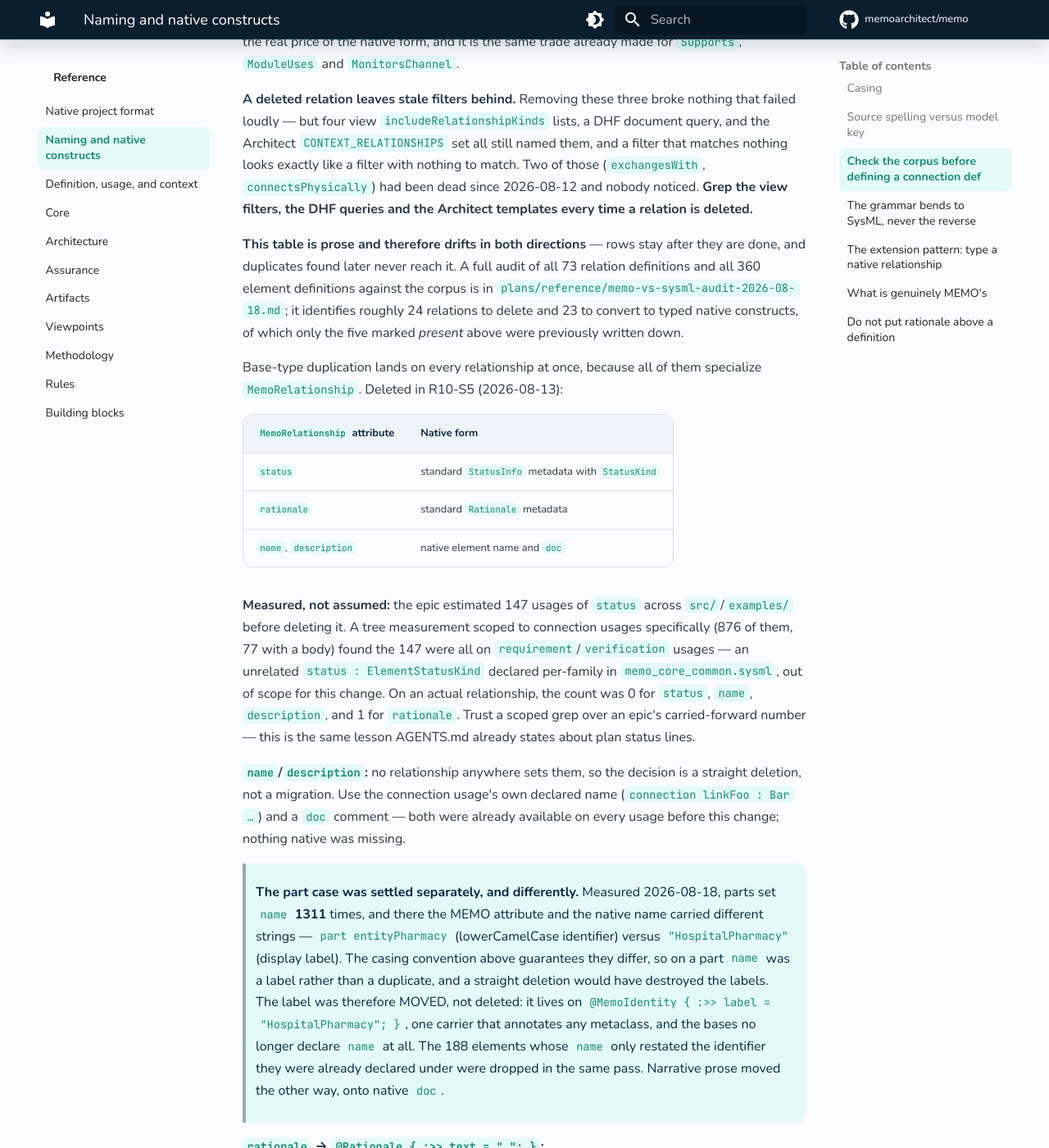
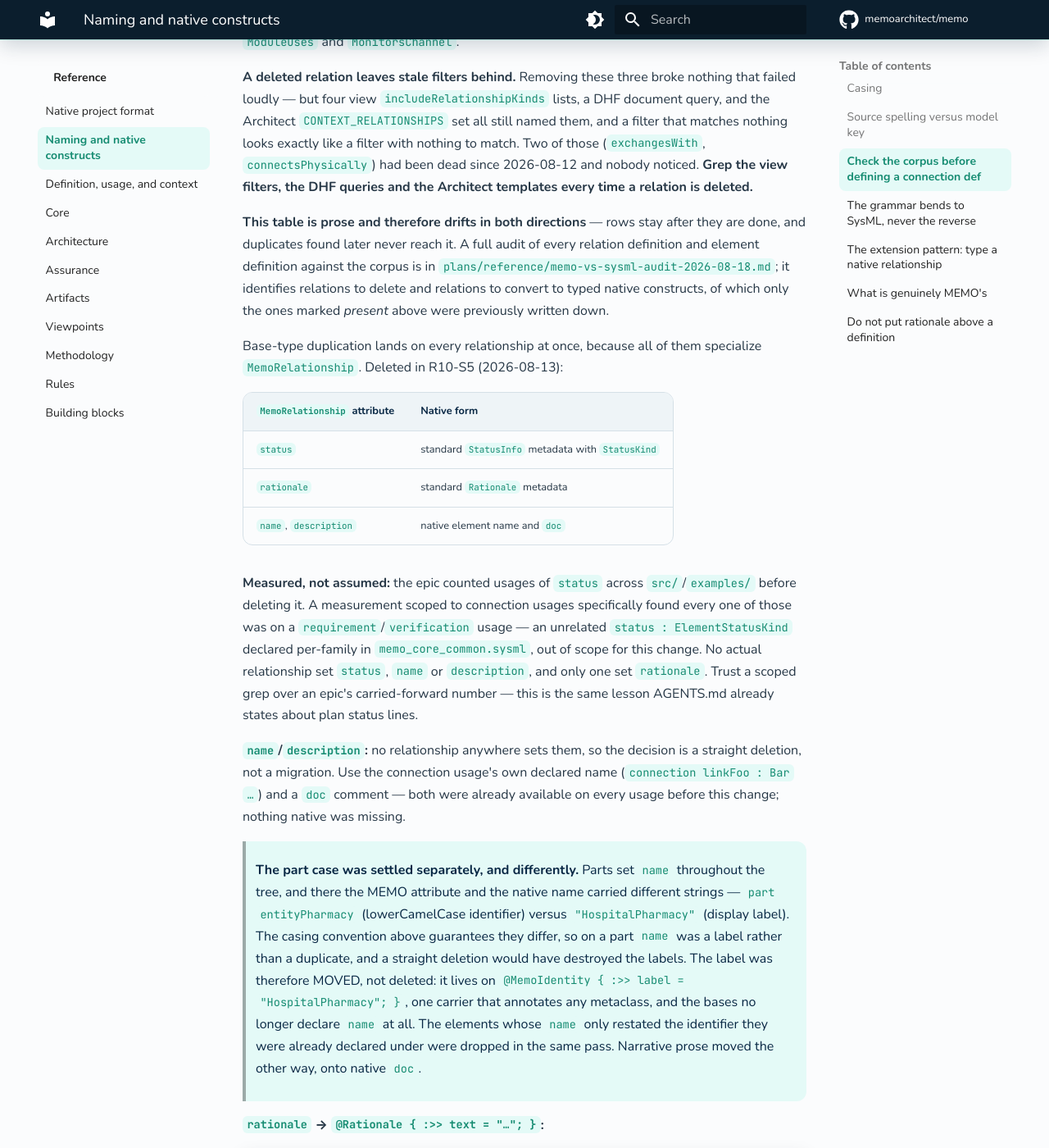
Before and after one commit to memoarchitect/memo, an MkDocs documentation site: the page built from docs/reference/naming-and-native-constructs.md, in a window 1280 px wide and 1400 px high, scrolled down 3214 px. Shown: the whole window at 82% size. Built offline with MkDocs 1.6.1 and Material for MkDocs 9.7.7, drawn with Linux system fonts in a browser that asks for light colours; comment, search, counter and statistics services are not loaded; some of the changed text lies outside the part shown.

Commit message:
docs(reference): drop the remaining tree-size counts
Counts of usages, definitions and elements go stale with every edit to the
tree; the reference states the finding, not the tally.

Co-Authored-By: Claude Opus 5.5 <noreply@anthropic.com>

```diff
--- a/docs/reference/naming-and-native-constructs.md
+++ b/docs/reference/naming-and-native-constructs.md
@@ -21,9 +21,8 @@ kind of name; there are no accepted variants.
 | Usages and features | `lowerCamelCase` | `fuelTankPort`, `takePicture` |
 | Keywords | `lowercase` | `flow`, `bind`, `connect` |
 
-**No `snake_case`.** The tree was measured on 2026-08-12: 859 PascalCase
-definitions against 2 exceptions, and 398 lowerCamelCase usages against 26
-`snake_case` names — and those 26 are variant suffixes such as `driver_a`, a
+**No `snake_case`.** The tree follows the convention almost without exception;
+the few `snake_case` names left are variant suffixes such as `driver_a`, a
 disambiguating tag on a single element, not a naming convention. Do not add to
 them.
 
@@ -65,7 +64,7 @@ case it must not exist.
 The audit below was measured on 2026-08-12 against that corpus and **re-measured
 2026-08-18**. Each MEMO construct in the left column duplicates the native form
 on its right. The status column is the point: without it the table read as a
-backlog long after most of it had been done, and 12 of the 17 rows were stale.
+backlog long after most of it had been done, and most of its rows were stale.
 
 | MEMO construct | Native form | Status (2026-08-18) |
 |---|---|---|
@@ -111,11 +110,11 @@ dead since 2026-08-12 and nobody noticed. **Grep the view filters, the DHF
 queries and the Architect templates every time a relation is deleted.**
 
 **This table is prose and therefore drifts in both directions** — rows stay after
-they are done, and duplicates found later never reach it. A full audit of all 73
-relation definitions and all 360 element definitions against the corpus is in
-`plans/reference/memo-vs-sysml-audit-2026-08-18.md`; it identifies roughly 24
-relations to delete and 23 to convert to typed native constructs, of which only
-the five marked *present* above were previously written down.
+they are done, and duplicates found later never reach it. A full audit of every
+relation definition and element definition against the corpus is in
+`plans/reference/memo-vs-sysml-audit-2026-08-18.md`; it identifies relations to
+delete and relations to convert to typed native constructs, of which only the
+ones marked *present* above were previously written down.
 
 Base-type duplication lands on every relationship at once, because all of them
 specialize `MemoRelationship`. Deleted in R10-S5 (2026-08-13):
@@ -126,13 +125,12 @@ specialize `MemoRelationship`. Deleted in R10-S5 (2026-08-13):
 | `rationale` | standard `Rationale` metadata |
 | `name`, `description` | native element name and `doc` |
 
-**Measured, not assumed:** the epic estimated 147 usages of `status` across
-`src/`/`examples/` before deleting it. A tree measurement scoped to connection
-usages specifically (876 of them, 77 with a body) found the 147 were all on
-`requirement`/`verification` usages — an unrelated `status : ElementStatusKind`
-declared per-family in `memo_core_common.sysml`, out of scope for this change.
-On an actual relationship, the count was 0 for `status`, `name`, `description`,
-and 1 for `rationale`. Trust a scoped grep over an epic's carried-forward
+**Measured, not assumed:** the epic counted usages of `status` across
+`src/`/`examples/` before deleting it. A measurement scoped to connection usages
+specifically found every one of those was on a `requirement`/`verification`
+usage — an unrelated `status : ElementStatusKind` declared per-family in
+`memo_core_common.sysml`, out of scope for this change. No actual relationship
+set `status`, `name` or `description`, and only one set `rationale`. Trust a scoped grep over an epic's carried-forward
 number — this is the same lesson AGENTS.md already states about plan status
 lines.
 
@@ -142,16 +140,16 @@ declared name (`connection linkFoo : Bar …`) and a `doc` comment — both were
 already available on every usage before this change; nothing native was
 missing.
 
-> **The part case was settled separately, and differently.** Measured
-> 2026-08-18, parts set `name` **1311** times, and there the MEMO attribute and
-> the native name carried different strings — `part entityPharmacy`
+> **The part case was settled separately, and differently.** Parts set `name`
+> throughout the tree, and there the MEMO attribute and the native name carried
+> different strings — `part entityPharmacy`
 > (lowerCamelCase identifier) versus `"HospitalPharmacy"` (display label). The
 > casing convention above guarantees they differ, so on a part `name` was a
 > label rather than a duplicate, and a straight deletion would have destroyed
 > the labels. The label was therefore MOVED, not deleted: it lives on
 > `@MemoIdentity { :>> label = "HospitalPharmacy"; }`, one carrier that
 > annotates any metaclass, and the bases no longer declare `name` at all. The
-> 188 elements whose `name` only restated the identifier they were already
+> elements whose `name` only restated the identifier they were already
 > declared under were dropped in the same pass. Narrative prose moved the
 > other way, onto native `doc`.
 
@@ -184,7 +182,7 @@ MEMO's `ElementStatusKind`
 one is issue-resolution state, the other editorial lifecycle. There is no
 lossless translation; a relationship that needs `status` today writes a
 `StatusKind` value directly; there is no legacy value anywhere in this
-workspace to convert (0 usages, above), so no conversion code exists or was
+workspace to convert (none, above), so no conversion code exists or was
 added. For anyone who does need to carry an `ElementStatusKind` judgement over,
 this is the explicit correspondence — every member has one, so nothing is
 silently dropped, and the "fail loudly on no counterpart" the epic asked for is
@@ -299,7 +297,7 @@ native form, or rewritten into this shape.
 
 **`connection : LogicalConnector connect a to b;` is already this pattern.** It
 is the `connect` case of it, not a "bare connection". A 2026-08-18 audit
-listed 23 relations as needing conversion; 17 of them were already in the
+listed relations as needing conversion; most of them were already in the
 pattern and had nothing to convert. Read the spelling before scheduling work.
 
 **`allocate`, `connect`, `flow` and `interface` can carry a MEMO `def`.** A
```
Also changed, not shown: other parts of docs/reference/naming-and-native-constructs.md (+5 -5 lines), docs/reference/definition-usage-and-context.md (+1 -1 lines).
